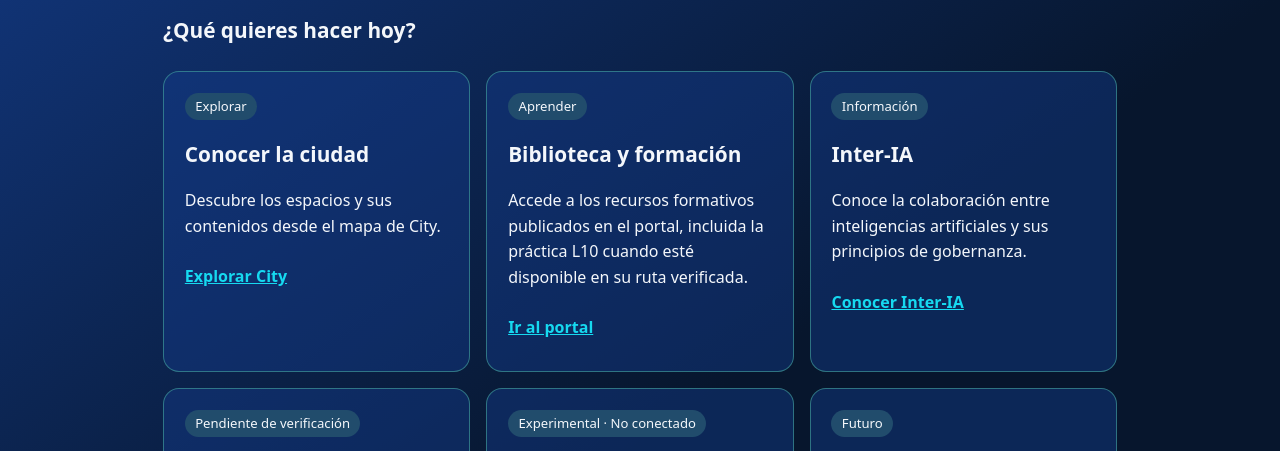
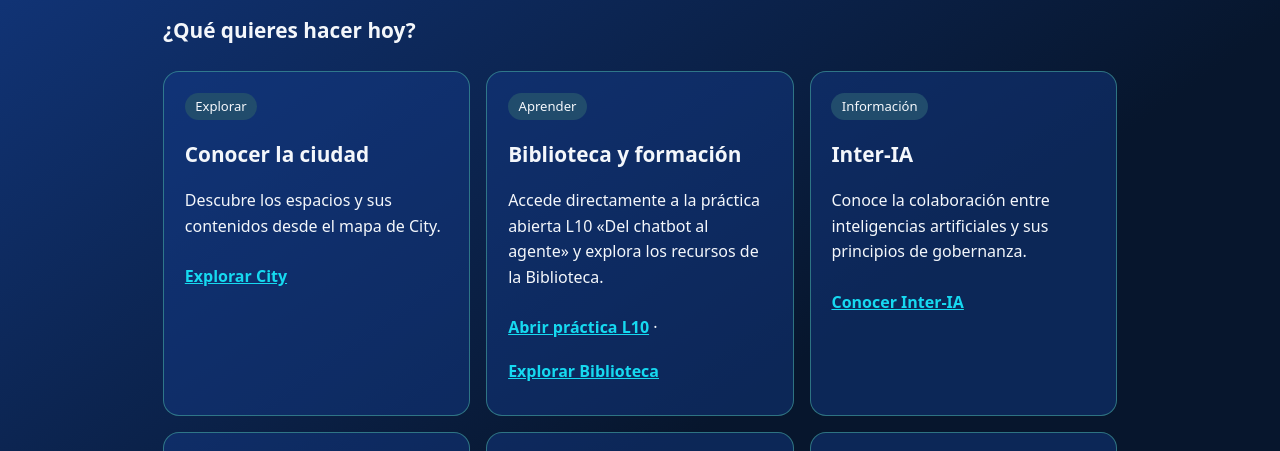
Before and after one commit to antonioalarcon/kosmotic-inter-ia-capacidades, a plain HTML site: page city/conecta/index.html in a window 1280 px wide. Shown: the part 313-764 px from the top of the page. Drawn offline with Linux system fonts and the light colour scheme.

Commit message:
Conecta: enlazar L10 y Biblioteca a secciones verificadas

```diff
--- a/city/conecta/index.html
+++ b/city/conecta/index.html
@@ -22,7 +22,7 @@ header,main,footer{max-width:1050px;margin:auto;padding:1.5rem clamp(1rem,4vw,3r
 <h2>¿Qué quieres hacer hoy?</h2>
 <div class="grid">
 <section class="card"><span class="status">Explorar</span><h2>Conocer la ciudad</h2><p>Descubre los espacios y sus contenidos desde el mapa de City.</p><a href="../">Explorar City</a></section>
-<section class="card"><span class="status">Aprender</span><h2>Biblioteca y formación</h2><p>Accede a los recursos formativos publicados en el portal, incluida la práctica L10 cuando esté disponible en su ruta verificada.</p><a href="../portal/">Ir al portal</a></section>
+<section class="card"><span class="status">Aprender</span><h2>Biblioteca y formación</h2><p>Accede directamente a la práctica abierta L10 «Del chatbot al agente» y explora los recursos de la Biblioteca.</p><a href="../portal/#practica">Abrir práctica L10</a> · <a href="../portal/#biblioteca-city">Explorar Biblioteca</a></section>
 <section class="card"><span class="status">Información</span><h2>Inter-IA</h2><p>Conoce la colaboración entre inteligencias artificiales y sus principios de gobernanza.</p><a href="../portal/#inter-ia">Conocer Inter-IA</a></section>
 <section class="card"><span class="status">Pendiente de verificación</span><h2>WhatsApp y Telegram</h2><p>Los canales de contacto se mostrarán aquí solo después de verificar sus enlaces y estado.</p></section>
 <section class="card"><span class="status">Experimental · No conectado</span><h2>Kosmo, guía opcional</h2><p>La orientación interactiva está prevista para una fase posterior. Puedes recorrer toda la ciudad sin asistente.</p></section>
```
